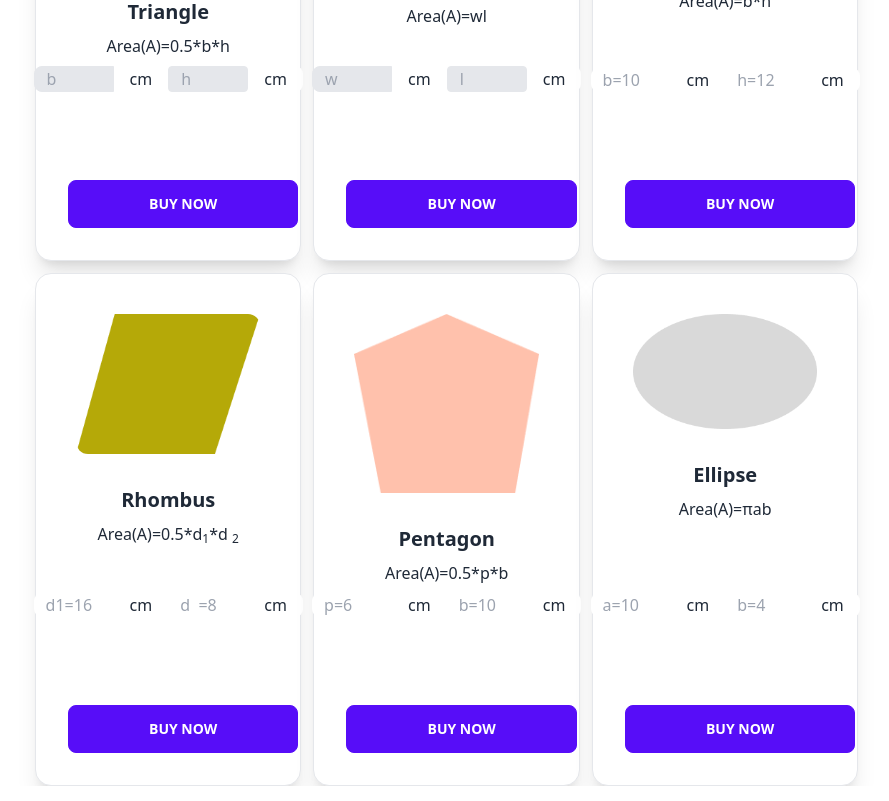
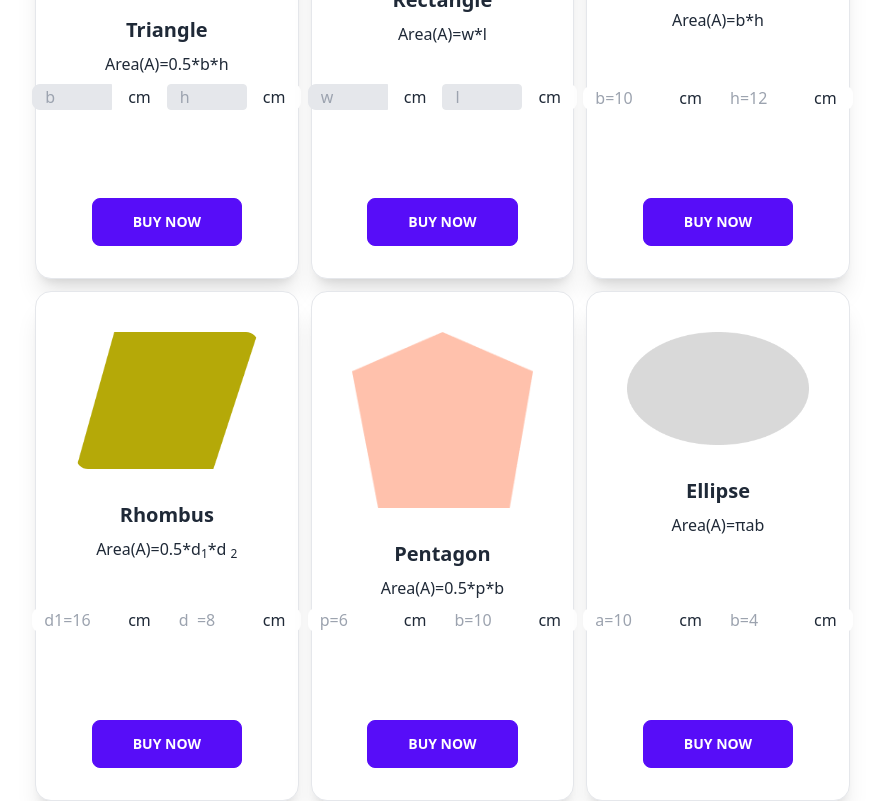
Before and after one commit to rimakhatun3/geometry-genius, a plain HTML site: page index.html in a window 1280 px wide. Shown: the part 318-1119 px from the top of the page, without its empty margins (13-902 px from the left). Drawn offline with nearby package versions, Linux system fonts and the light colour scheme.

Commit message:
added some inner changes

```diff
--- a/index.html
+++ b/index.html
@@ -53,8 +53,8 @@
       </div>
     </nav>
     <main>
-      <section class="flex flex-col  md:flex-row lg:flex-row lg:px-12 ">
-        <div class="products-details w-full md:w-[70%] lg:w-[70%] grid md:grid-cols-2 lg:grid-cols-3 gap-3 mt-5 ">
+      <section class="flex flex-col  md:flex-row lg:flex-row lg:px-12 gap-5 mt-10 ">
+        <div class="products-details w-full md:w-[70%] lg:w-[70%] grid md:grid-cols-2 lg:grid-cols-3 gap-3  ">
           <div id="card">
             <div id="triangle-body" class="card w-full bg-base-100 border shadow-xl h-full">
               <figure class="px-10 pt-10">
@@ -75,7 +75,7 @@
 
                 </div>
                 <div class="card-actions">
-                  <button id="btn-triangle" class="btn btn-primary px-20 mt-20">Buy Now</button>
+                  <button id="btn-triangle" class="btn btn-primary  px-10 mt-20">Buy Now</button>
                 </div>
               </div>
             </div>
@@ -89,7 +89,7 @@
               </figure>
               <div class="card-body items-center text-center">
                 <h2 id="rectangle-text" class="card-title">Rectangle</h2>
-                <p>Area(A)=<span id="triangle-total">wl</span></p>
+                <p>Area(A)=<span id="triangle-total">w*l</span></p>
                 <div class="form-control">
                   <label class="input-group">
                     <input id="sceond-rectangle-input" type="text" placeholder="w"
@@ -101,7 +101,7 @@
                   </label>
                 </div>
                 <div class="card-actions">
-                  <button id="btn-rectangle" class="btn btn-primary px-20 mt-20">Buy Now</button>
+                  <button id="btn-rectangle" class="btn btn-primary  px-10 mt-20">Buy Now</button>
                 </div>
               </div>
             </div>
@@ -123,7 +123,7 @@
                   </label>
                 </div>
                 <div class="card-actions">
-                  <button id="btn-paralogram" class="btn btn-primary px-20 mt-20">Buy Now</button>
+                  <button id="btn-paralogram" class="btn btn-primary px-10 mt-20">Buy Now</button>
                 </div>
               </div>
             </div>
@@ -145,7 +145,7 @@
                   </label>
                 </div>
                 <div class="card-actions">
-                  <button id="btn-rhombus" class="btn btn-primary px-20 mt-20">Buy Now</button>
+                  <button id="btn-rhombus" class="btn btn-primary px-10 mt-20">Buy Now</button>
                 </div>
               </div>
             </div>
@@ -167,7 +167,7 @@
                   </label>
                 </div>
                 <div class="card-actions">
-                  <button id="btn-pentagon" class="btn btn-primary px-20 mt-20">Buy Now</button>
+                  <button id="btn-pentagon" class="btn btn-primary px-10 mt-20">Buy Now</button>
                 </div>
               </div>
             </div>
@@ -189,14 +189,14 @@
                   </label>
                 </div>
                 <div class="card-actions">
-                  <button id="btn-ellipse" class="btn btn-primary px-20 mt-20">Buy Now</button>
+                  <button id="btn-ellipse" class="btn btn-primary px-10 mt-20">Buy Now</button>
                 </div>
               </div>
             </div>
           </div>
         </div>
 
-        s
+
         <div class="card-details  w-full lg:w-[30%]">
 
           <div class="overflow-x-auto">
--- a/js/geometry.js
+++ b/js/geometry.js
@@ -32,8 +32,6 @@ document.getElementById('btn-triangle').addEventListener('click',function(){
     const firstTriangleInput = getInputById('first-input-triangle');
     const sceondTriangleInput = getInputById('sceond-input-triangle');
     const total =  0.5*firstTriangleInput * sceondTriangleInput;
-    const triangleBody = document.getElementById('triangle-body');
-    triangleBody.style.backgroundColor = ' #faf55' + 'randomColor'
    getData(triangle,total);
 
 
```
